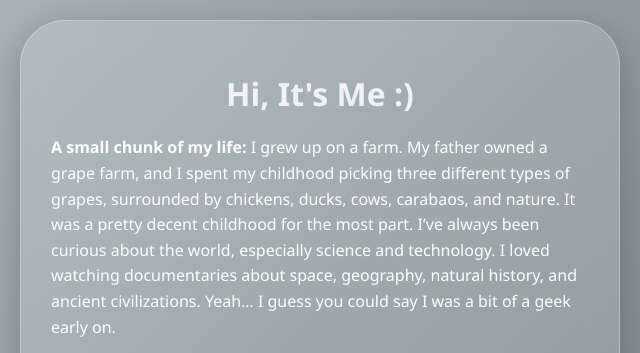
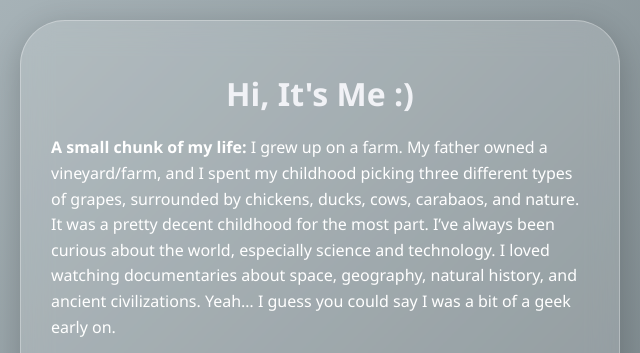
Before and after one commit to Irvgintium/story, a plain HTML site: page index.html in a window 1280 px wide. Shown: the top 353 px of the page, 320-960 px from the left. Drawn offline with Linux system fonts and the light colour scheme.

Commit message:
Update index.html
update

```diff
--- a/index.html
+++ b/index.html
@@ -59,7 +59,7 @@
 <body>
   <div class="container">
     <h1>Hi, It's Me :)</h1>
-    <p><strong>A small chunk of my life:</strong> I grew up on a farm. My father owned a grape farm, and I spent my childhood picking three different types of grapes, surrounded by chickens, ducks, cows, carabaos, and nature. It was a pretty decent childhood for the most part. I’ve always been curious about the world, especially science and technology. I loved watching documentaries about space, geography, natural history, and ancient civilizations. Yeah… I guess you could say I was a bit of a geek early on.</p>
+    <p><strong>A small chunk of my life:</strong> I grew up on a farm. My father owned a vineyard/farm, and I spent my childhood picking three different types of grapes, surrounded by chickens, ducks, cows, carabaos, and nature. It was a pretty decent childhood for the most part. I’ve always been curious about the world, especially science and technology. I loved watching documentaries about space, geography, natural history, and ancient civilizations. Yeah… I guess you could say I was a bit of a geek early on.</p>
 
   <p>I'm an introvert and a good listener. I enjoy talking to people I vibe with, those who are on the same wavelength. Now that I'm older, I try to be more outgoing so I can express myself better. But deep down, I’m still that introverted, mysterious person who keeps a lot to myself. I’ve always been that way, especially in my early 20s. I don’t like oversharing, and I tend to carry my thoughts with care and quiet strength.</p>
 
```
